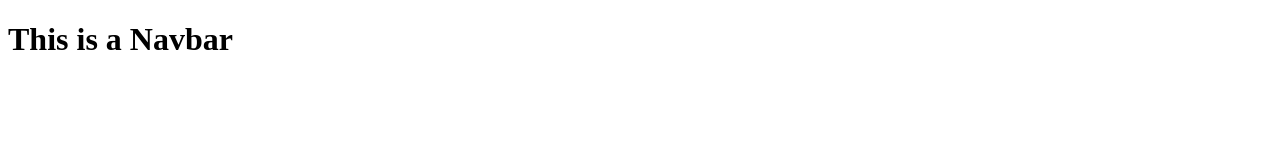
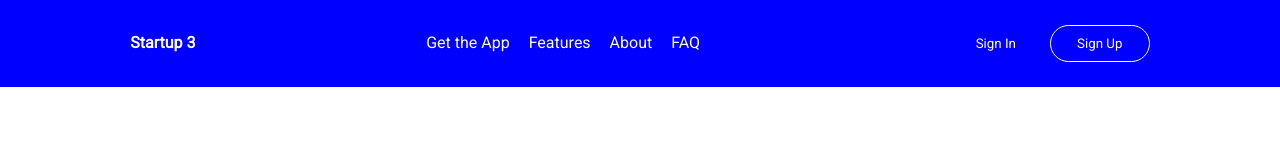
Before and after one commit to Barisua-Nsaanee/navbar, a plain HTML site: page index.html in a window 1280 px wide. Drawn offline with Linux system fonts and the light colour scheme.

Commit message:
created a navbar

```diff
--- a/index.html
+++ b/index.html
@@ -4,9 +4,22 @@
     <meta charset="UTF-8">
     <meta http-equiv="X-UA-Compatible" content="IE=edge">
     <meta name="viewport" content="width=device-width, initial-scale=1.0">
-    <title>Navbar<h</title>
+    <title>Navbar</title>
+    <link rel="stylesheet" href="style.css">
 </head>
 <body>
-    <h1>This is a Navbar</h1>
+    <nav>
+        <div class="sub-nav"><span>Startup 3</span></div>
+        <div class="sub-nav">
+            <a href="">Get the App</a>
+            <a href="">Features</a>
+            <a href="">About</a>
+            <a href="">FAQ</a>
+        </div>
+        <div class="sub-nav last">
+            <button class="no-border">Sign In</button>
+            <button>Sign Up</button>
+        </div>
+    </nav>
 </body>
 </html>
--- /dev/null
+++ b/style.css
@@ -0,0 +1,49 @@
+@import url('https://fonts.googleapis.com/css2?family=Roboto&display=swap');
+
+*{
+    margin:0;
+    padding:0;
+    box-sizing:border-box;
+    color: white;
+    text-decoration: none;
+    width: 100%;
+    font-family: roboto;
+}
+
+nav{
+    background-color: blue;
+    padding: 25px 10px;
+    text-align: center;
+}
+
+.sub-nav{
+    display: inline;
+    margin-right: 18%;
+
+}
+
+.last{
+    margin-right: 0;
+}
+
+span{
+    font-weight: 700;
+}
+
+button{
+    background-color: transparent;
+    width:100px;
+    padding:10px;
+    border: 1px solid white;
+    border-radius: 20px;
+    cursor: pointer;
+}
+
+.no-border{
+    border:none;
+}
+
+a{
+    text-align: center;
+    margin-right: 15px;
+}
```
